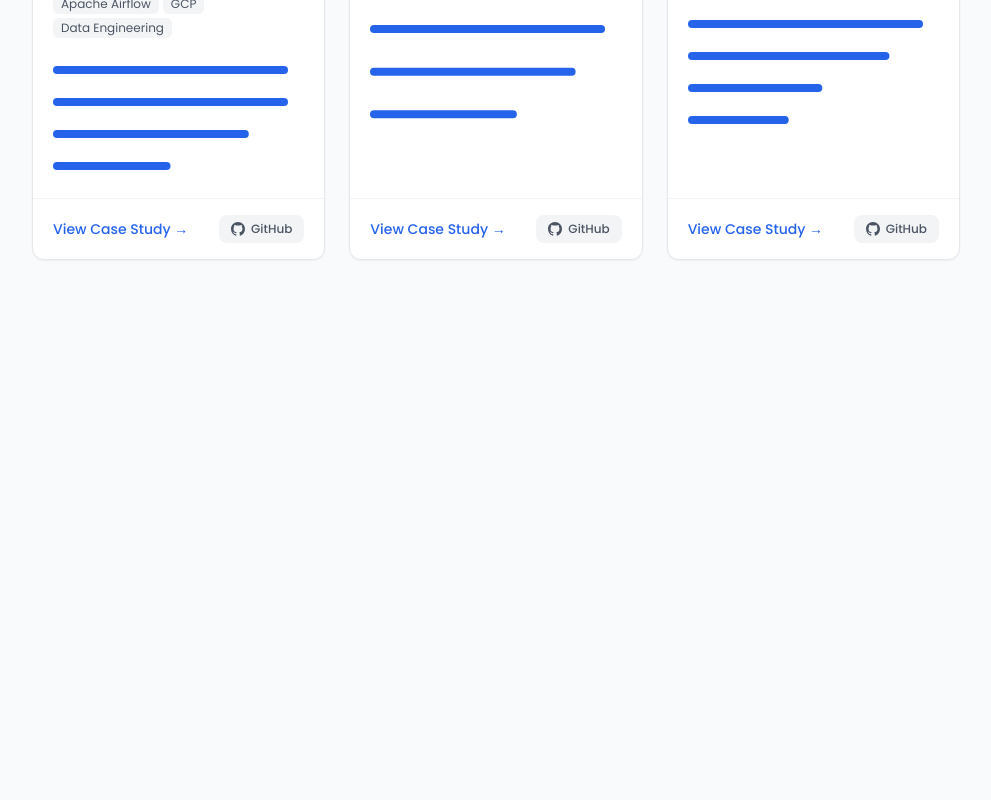
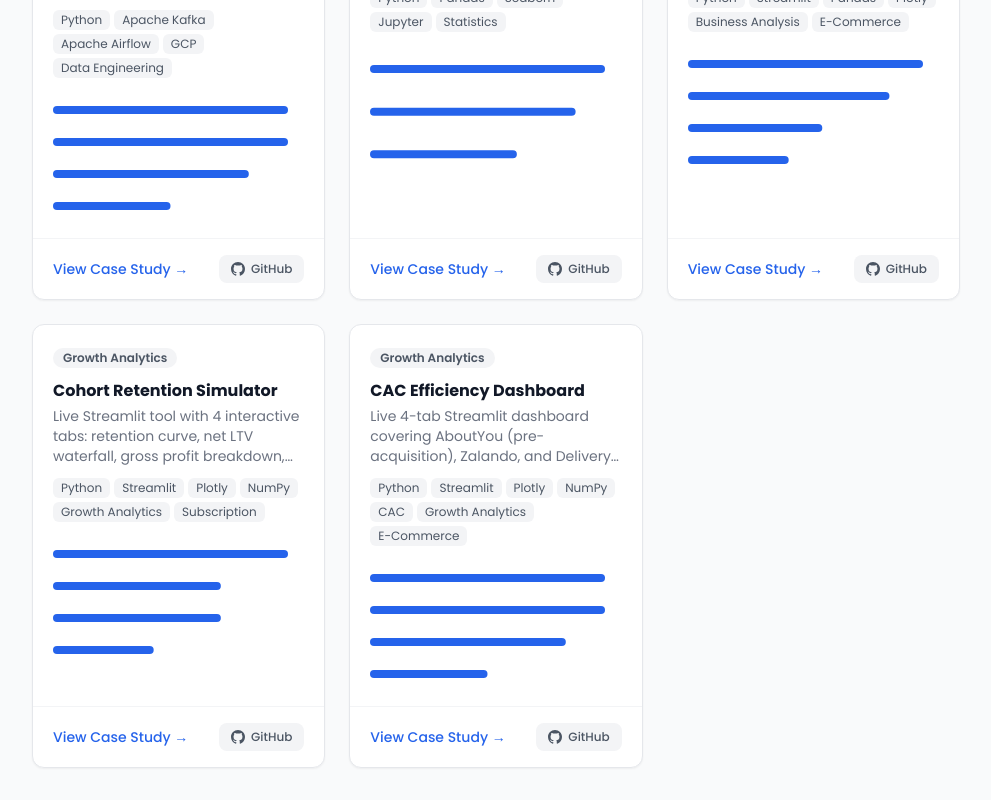
Before and after one commit to 11Fawkes/Portfolio, a React (Vite) app: page /projects in a window 1280 px wide. Shown: the part 849-1649 px from the top of the page, without its empty margins (256-1247 px from the left). Before the commit the page ends 1141 px from the top, so only its background shows below. Built offline with nearby package versions, Linux system fonts and the light colour scheme.

Commit message:
Add Cohort Retention Simulator and CAC Efficiency Dashboard projects

```diff
--- a/src/data/projects.js
+++ b/src/data/projects.js
@@ -176,6 +176,66 @@ const projects = [
       { name: 'UX / Product Thinking', value: 15 },
     ],
   },
+  {
+    title: 'Cohort Retention Simulator',
+    category: 'Growth Analytics',
+    problem: 'HelloFresh lost over 2 million active subscribers between 2021 and 2025. Every investor communication named early-cohort churn as the cause. FY2026 guidance is still –3% to –6%.',
+    decision: 'Build a live simulator that models the LTV impact of retention interventions using HelloFresh\'s own FY2025 disclosures — mirroring their exact metric: net revenue per conversion after 20 weeks.',
+    tags: ['Python', 'Streamlit', 'Plotly', 'NumPy', 'Growth Analytics', 'Subscription'],
+    outcome: 'Live Streamlit tool with 4 interactive tabs: retention curve, net LTV waterfall, gross profit breakdown, and a sensitivity heatmap across churn rate × intervention uplift. Every input labelled DISCLOSED / ESTIMATED / MODELLED with inline citations.',
+    context: 'Portfolio project targeting HelloFresh (Berlin HQ). Built to match HelloFresh\'s own disclosed retention metric — net revenue per conversion after 20 weeks (+21% vs H2 2023 following The Refresh). FY2026 guidance still negative; the problem is live.',
+    business_question: 'What is a 1pp improvement in early-cohort churn worth in LTV terms — and at what intervention cost does it become ROI-positive?',
+    data: 'HelloFresh FY2025 Annual Report (revenue per order €49, gross margin 25%, marketing spend €1.4B). Industry benchmarks from Recurly Research 2024. All inputs provenance-labelled.',
+    approach: 'Weekly cohort simulation with separate early-churn (weeks 1–8) and stable-churn (weeks 9+) phases, pause/winback pool, and an optional intervention that reduces churn by a user-defined number of percentage points. Sensitivity heatmap runs 36 simulations across churn × uplift grid.',
+    insights: [
+      'At default parameters, CAC payback occurs at week 9. A 2pp churn reduction from a €8/subscriber intervention adds ~€18 net LTV per subscriber — ROI of ~17x over 20 weeks.',
+      'The 20-week default horizon matches HelloFresh\'s own disclosed metric window, making the output directly comparable to their investor communications.',
+      'Sensitivity heatmap reveals the intervention becomes ROI-negative at intervention costs above ~€25/subscriber at 2pp uplift — a defensible threshold for budget decisions.',
+    ],
+    recommendation: 'At HelloFresh\'s scale (~500K new subscribers per quarter), a 2pp retention improvement in weeks 1–8 generates tens of millions in annual incremental gross profit. The Refresh is improving early metrics but FY2026 guidance confirms the structural problem is unsolved.',
+    validation: 'Model validated against HelloFresh\'s disclosed 20-week net revenue per conversion metric. Sensitivity analysis tested across full slider range. Edge cases verified (0% churn, 100% churn, zero intervention cost).',
+    githubUrl: 'https://github.com/11Fawkes/cohort-retention-simulator',
+    liveUrl: '',
+    artifacts: [
+      { label: 'GitHub', link: 'https://github.com/11Fawkes/cohort-retention-simulator' },
+    ],
+    skillsUsage: [
+      { name: 'Growth Modelling', value: 35 },
+      { name: 'Python / NumPy', value: 25 },
+      { name: 'Streamlit / Plotly', value: 25 },
+      { name: 'Business Analysis', value: 15 },
+    ],
+  },
+  {
+    title: 'CAC Efficiency Dashboard',
+    category: 'Growth Analytics',
+    problem: 'Fashion e-commerce companies over-allocate budget to expensive paid channels (CAC €28–€35) while under-investing in owned channels (CAC €6–€7), inflating blended acquisition cost without proportional customer gain.',
+    decision: 'Build a multi-company channel scenario modeller showing how budget reallocation across 5 channels impacts blended CAC — with confidence indicators (HIGH/MEDIUM/LOW) on every scenario assumption.',
+    tags: ['Python', 'Streamlit', 'Plotly', 'NumPy', 'CAC', 'Growth Analytics', 'E-Commerce'],
+    outcome: 'Live 4-tab Streamlit dashboard covering AboutYou (pre-acquisition), Zalando, and Delivery Hero. Sidebar sliders model real-time budget reallocation impact. Channel splits labelled as SCENARIO ASSUMPTION throughout — not presented as disclosed figures.',
+    context: 'Started when AboutYou was independently listed. Zalando acquired them for €1.2B in July 2025 — validating that CAC efficiency was a real and financially material problem. Tool reframed as multi-company to cover the acquisition and add Delivery Hero (Frankfurt-listed, €800M+ marketing, 70+ markets, Berlin HQ).',
+    business_question: 'How does shifting marketing budget from high-CAC paid channels to low-CAC owned channels affect blended customer acquisition cost — and what does that mean for unit economics at scale?',
+    data: 'AboutYou FY2024/25 Annual Report + Zalando acquisition docs. Zalando FY2025. Delivery Hero FY2024. Channel CAC benchmarks from AppsFlyer Fashion E-Commerce Report 2024 and Adjust Growth Index 2024.',
+    approach: 'Per-channel CAC estimated from industry benchmark midpoints (AppsFlyer 2024). Efficiency score = blended CAC / channel CAC (>1 = more efficient than average). Budget reallocation modelled by recalculating customer acquisition at benchmark rates across the new channel mix.',
+    insights: [
+      'Organic/SEO (€7 benchmark CAC) and Referral/CRM (€6) are 3–4× more cost-efficient than blended average for all three companies — consistently under-allocated relative to paid social.',
+      'AboutYou\'s marketing spend cut from €420M (FY2023) to €244M (FY2024/25) was an efficiency programme, not a retreat — CAC per customer actually improved as the budget shifted away from high-CAC channels.',
+      'Zalando\'s post-acquisition challenge: integrating 12.9M new customers into a 52M-customer ecosystem while managing two brand identities on one consolidated marketing budget.',
+    ],
+    recommendation: 'A 5pp reallocation from paid social to referral/CRM channels reduces blended CAC by approximately 8–12% at benchmark rates, with compounding effect as the owned channel base grows. Long-term CAC reduction requires investing in SEO and CRM infrastructure, not just shifting ad spend.',
+    validation: 'Channel splits cross-referenced across Meta Ad Library, SimilarWeb, and LinkedIn Ad Library. Confidence indicators (HIGH/MEDIUM/LOW) assigned per channel per company. All scenario assumptions explicitly labelled throughout the tool.',
+    githubUrl: 'https://github.com/11Fawkes/cac-efficiency-dashboard',
+    liveUrl: '',
+    artifacts: [
+      { label: 'GitHub', link: 'https://github.com/11Fawkes/cac-efficiency-dashboard' },
+    ],
+    skillsUsage: [
+      { name: 'Business Analysis', value: 30 },
+      { name: 'Growth Modelling', value: 30 },
+      { name: 'Python / Streamlit', value: 25 },
+      { name: 'Data Research', value: 15 },
+    ],
+  },
 ];
 
 export default projects;
```
